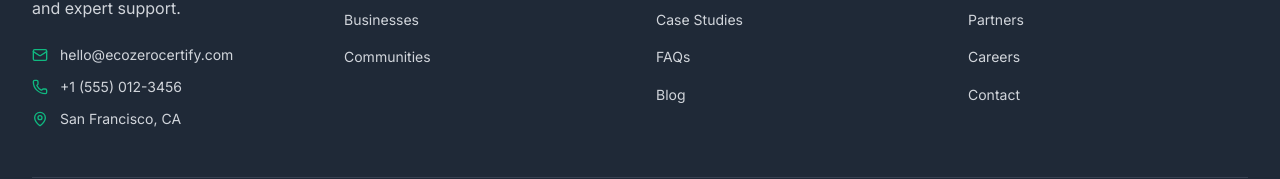
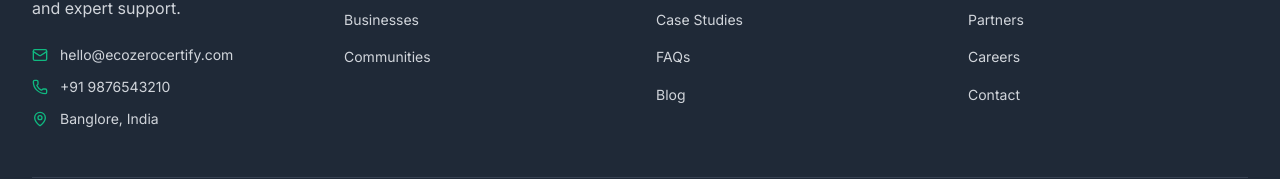
Before and after one commit to GOVIND-RAM/net-zero-platform, a React (Create React App) app: page / in a window 1280 px wide. Shown: the part 8633-8812 px from the top of the page. Built offline with nearby package versions, Linux system fonts and the light colour scheme.

Commit message:
chnaged footer info

```diff
--- a/src/components/Footer.tsx
+++ b/src/components/Footer.tsx
@@ -43,8 +43,8 @@ const Footer: React.FC = () => {
 
   const contactInfo = [
     { icon: Mail, text: 'hello@ecozerocertify.com' },
-    { icon: Phone, text: '+1 (555) 012-3456' },
-    { icon: MapPin, text: 'San Francisco, CA' }
+    { icon: Phone, text: '+91 9876543210' },
+    { icon: MapPin, text: 'Banglore, India' }
   ];
 
   return (
```
